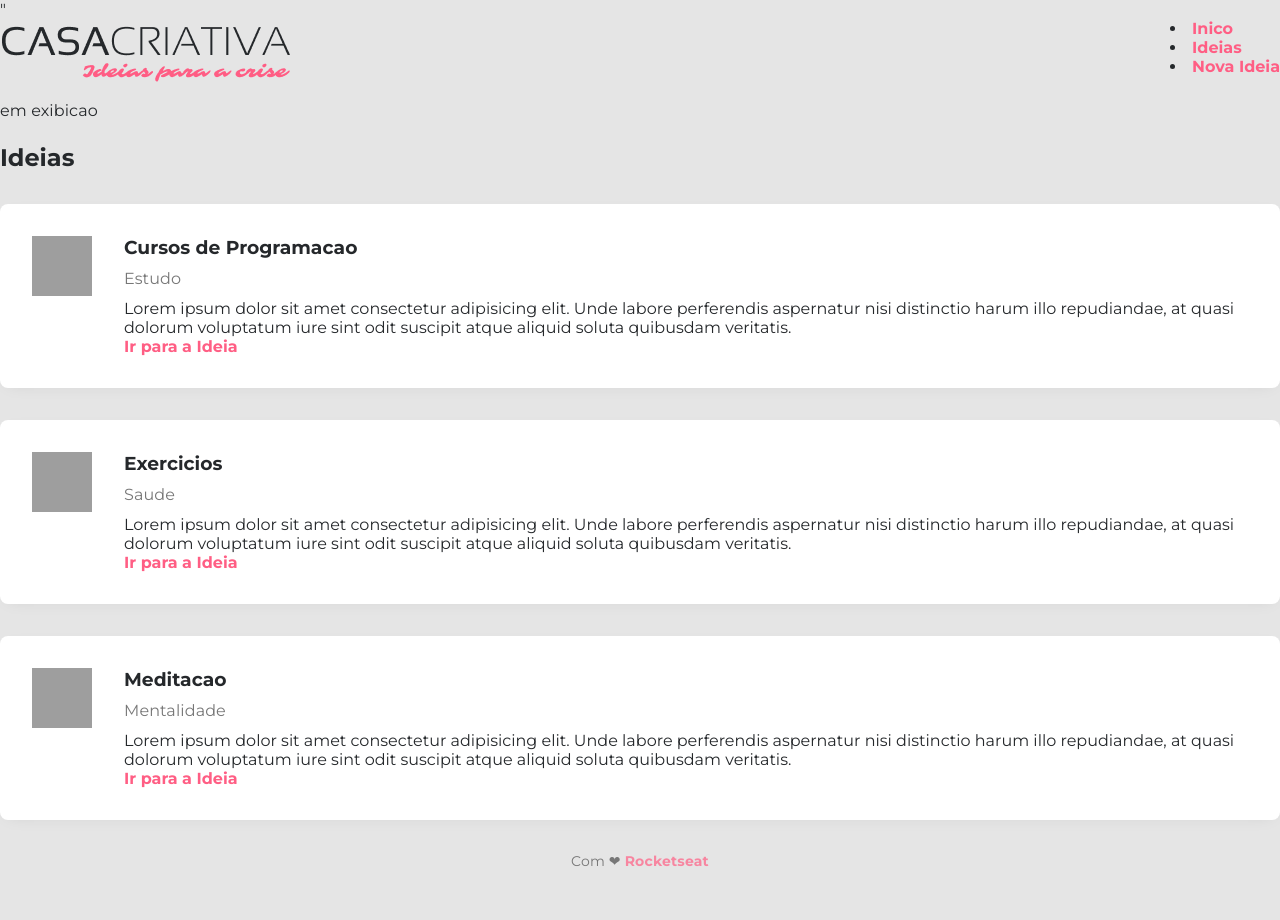
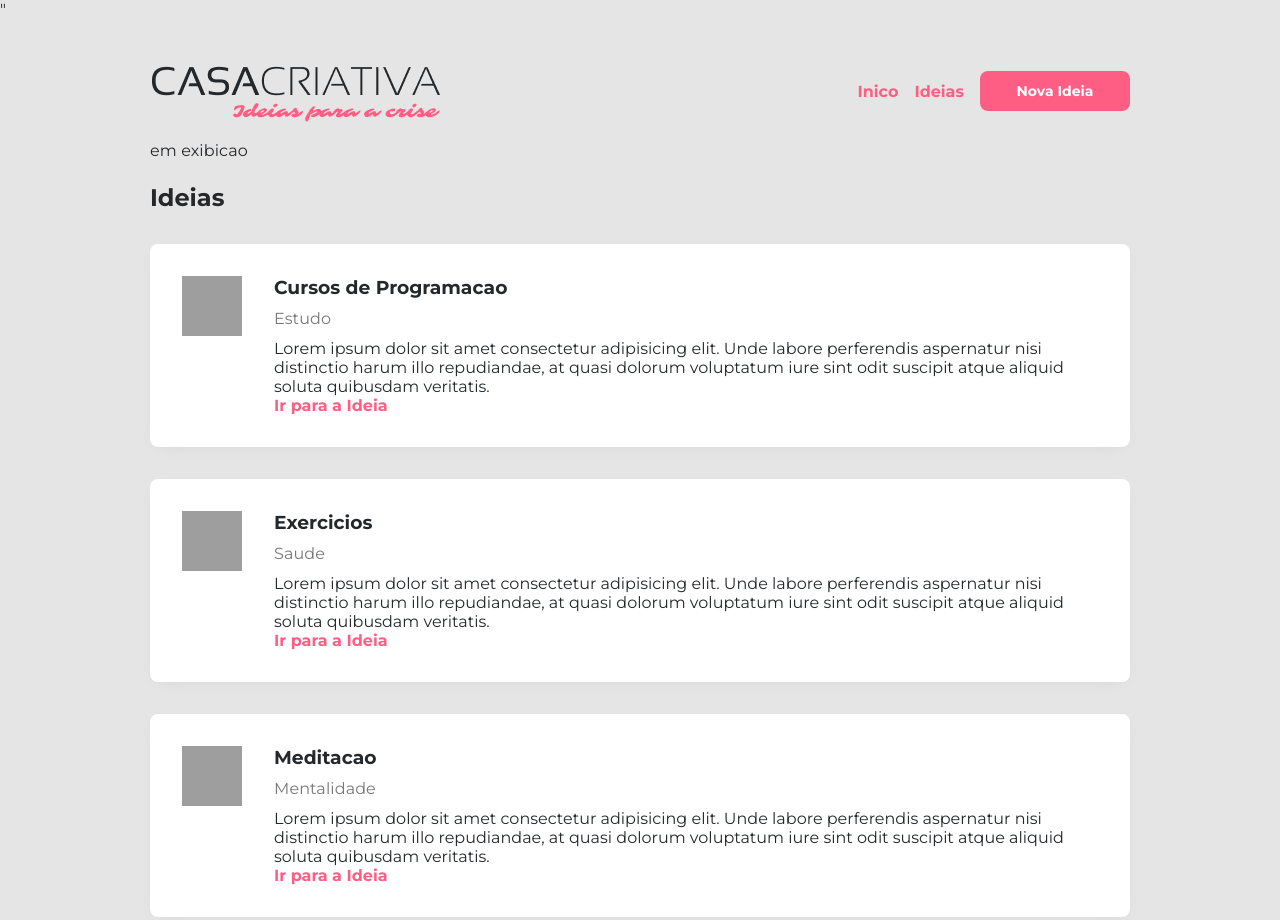
Before and after one commit to juniorcas/ws-rocketseat, a plain HTML site: page ideias.html in a window 1280 px wide. Shown: the top 920 px of the page. Before the commit the page ends 870 px from the top, so only its background shows below. Drawn offline with Linux system fonts and the light colour scheme; grey boxes are pictures that could not be loaded.

Commit message:
Aula 3 metade

```diff
--- a/ideias.html
+++ b/ideias.html
@@ -7,8 +7,9 @@
     <link href="https://fonts.googleapis.com/css?family=Montserrat:300,400,600,700,900&display=swap" rel="stylesheet">"
     <link rel="stylesheet" href="style.css">
 </head>
-<body>
+<body id="page-ideas">
 
+<div id="container">
     <header>
         <img src="logo.png" alt="Imagem da Logomarca">
         <nav>
@@ -76,6 +77,7 @@
     </main>
     <footer>Com ❤ <a href="http://Rocketseat.com.br" target="_blank">Rocketseat</a>
     </footer>
+</div>
 
            <!-- Modal -->
            <div id="modal" class="hide">
--- a/style.css
+++ b/style.css
@@ -293,8 +293,50 @@ form button:hover {
 }
 
 /* IDEIA.HTML */
+#page-ideas #container {
+    display:block;
+}
 
-header {
+#page-ideas header {
     display: flex;
     justify-content: space-between;
 }
+
+#page-ideas nav {
+    display: flex;
+    align-items: center;
+}
+
+#page-ideas nav li {
+    list-style-type: none;
+
+    margin-right: 16px;
+}
+
+#page-ideas nav li:last-child {
+    margin: 0px;
+}
+
+
+
+#page-ideas nav li:last-child a {
+    width: 150px;
+    height: 40px;
+
+    background-color: #ff5E84;
+    color: white;
+
+    font-size: 14px;
+    font-weight: bold;
+
+    display:flex;
+    align-items: center;
+    justify-content: center;
+
+    border-radius: 8px;
+}
+
+#page-ideas nav li:last-child a:hover {
+    background-color: #0984e3;
+    text-decoration: none;
+}
```
